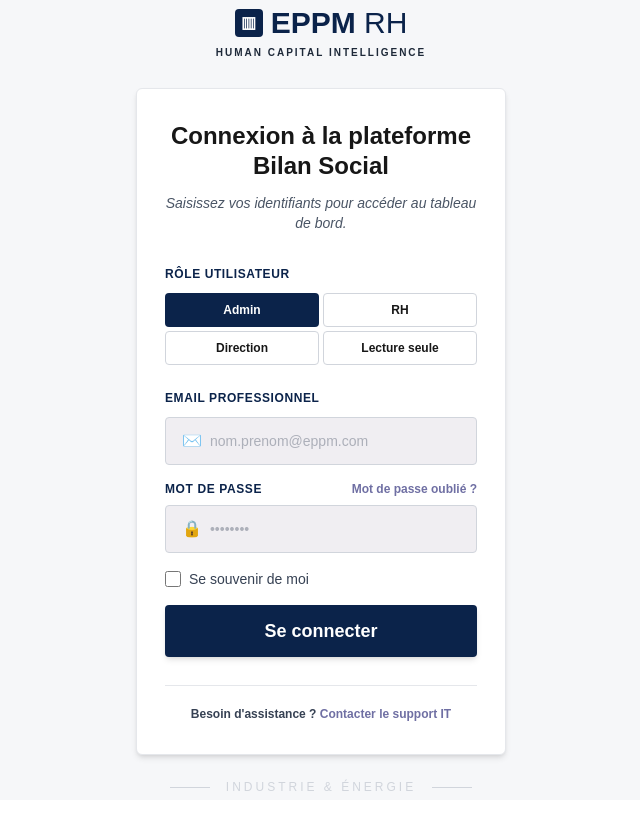
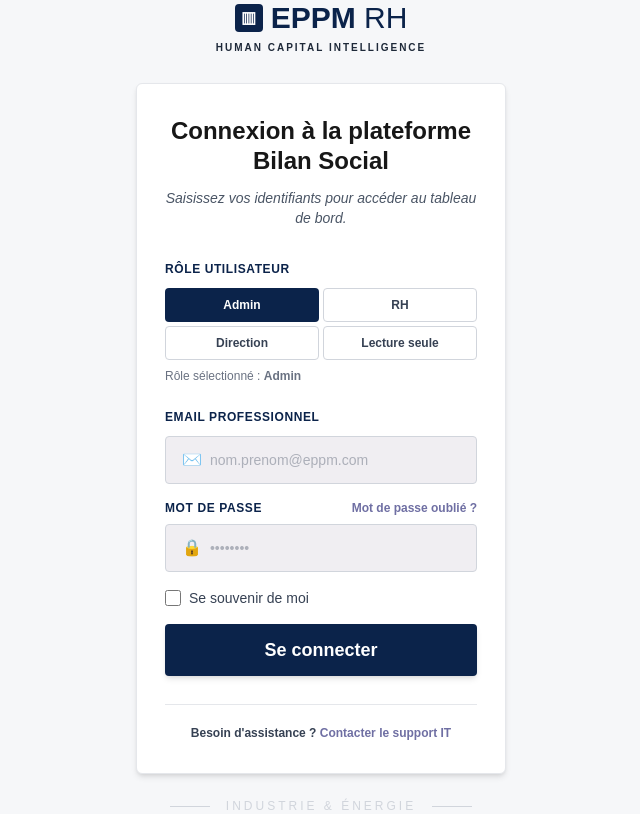
Before and after one commit to lindajerbi58-create/bilan-social-softic, a Next.js app: page / in a window 1280 px wide. Shown: the whole page, without its empty margins (319-959 px from the left). Built offline with nearby package versions, Linux system fonts and the light colour scheme.

Commit message:
Ajout selection dynamique des roles utilisateur

```diff
--- a/app/page.tsx
+++ b/app/page.tsx
@@ -33,20 +33,26 @@ export default function LoginPage() {
             RÔLE UTILISATEUR
           </label>
 
-          <div className="grid grid-cols-2 gap-1 mt-2">
-            <button className="bg-[#0b234a] text-white rounded px-3 py-2 text-xs font-bold">
-              Admin
-            </button>
-            <button className="border border-gray-300 rounded px-3 py-2 text-xs font-semibold">
-              RH
-            </button>
-            <button className="border border-gray-300 rounded px-3 py-2 text-xs font-semibold">
-              Direction
-            </button>
-            <button className="border border-gray-300 rounded px-3 py-2 text-xs font-semibold">
-              Lecture seule
-            </button>
-          </div>
+         <div className="grid grid-cols-2 gap-1 mt-2">
+  {["Admin", "RH", "Direction", "Lecture seule"].map((r) => (
+    <button
+      key={r}
+      type="button"
+      onClick={() => setRole(r)}
+      className={`rounded px-3 py-2 text-xs font-bold ${
+        role === r
+          ? "bg-[#0b234a] text-white"
+          : "border border-gray-300 bg-white text-gray-700"
+      }`}
+    >
+      {r}
+    </button>
+  ))}
+</div>
+
+<p className="mt-2 text-xs text-gray-500">
+  Rôle sélectionné : <strong>{role}</strong>
+</p>
         </div>
 
         <div className="mt-5">
```
